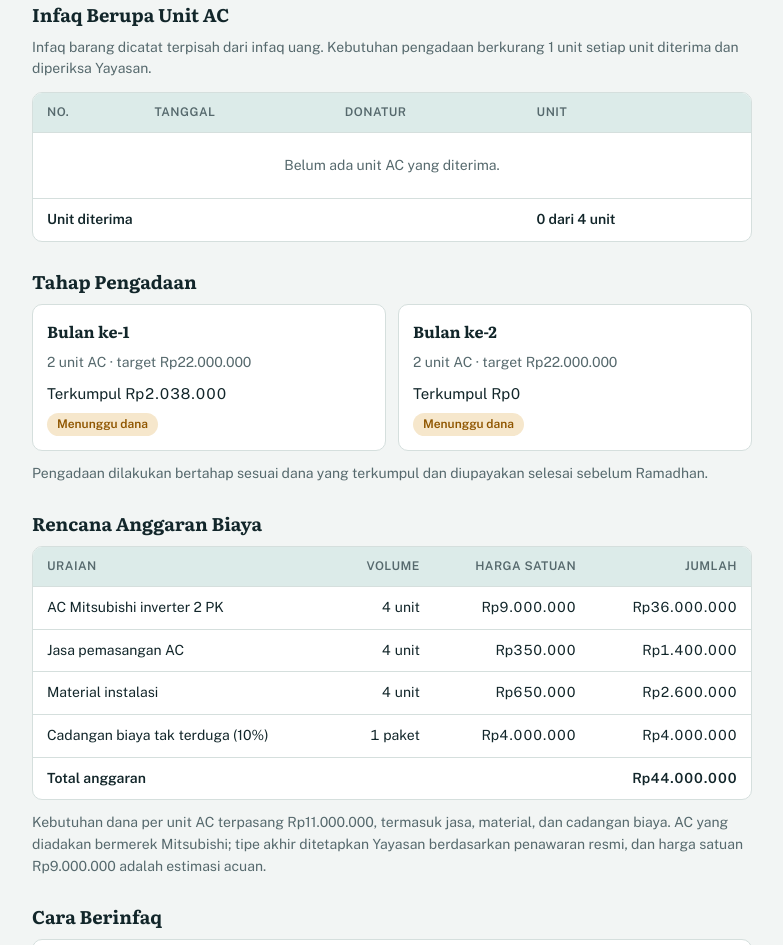
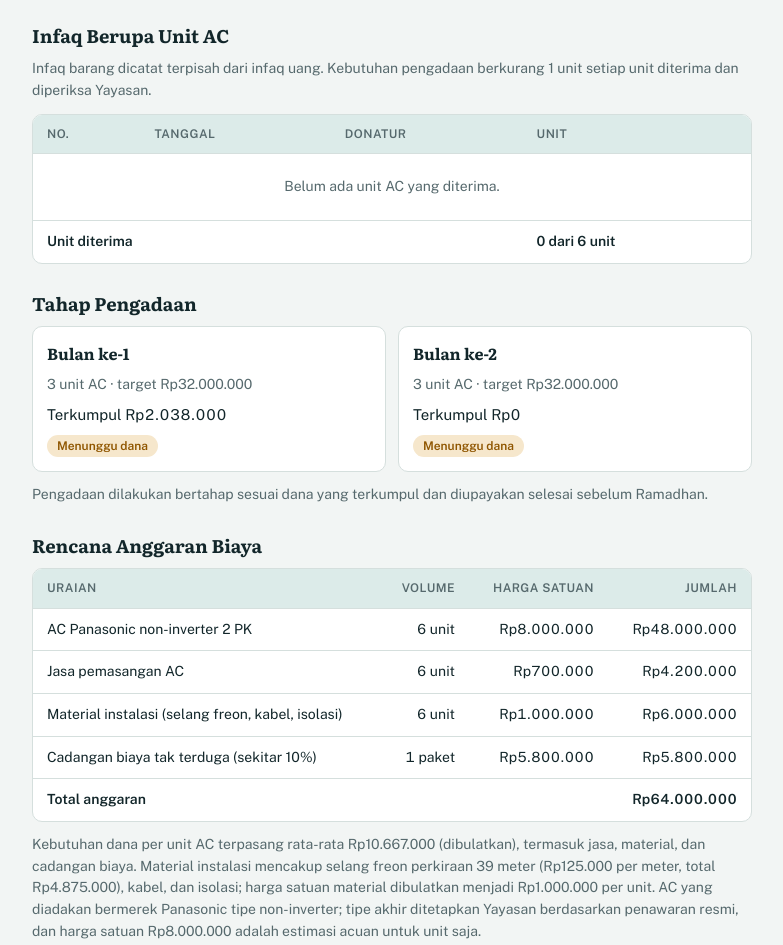
Before and after one commit to sisinfo2026/laporandanaacmasjid, a plain HTML site: page index.html in a window 1280 px wide. Shown: the part 787-1732 px from the top of the page, without its empty margins (248-1031 px from the left). Drawn offline with nearby package versions, Linux system fonts and the light colour scheme.

Commit message:
Update index.html

```diff
--- a/index.html
+++ b/index.html
@@ -100,7 +100,7 @@ ul { margin: 0; padding-left: 1.2rem; display: flex; flex-direction: column; gap
   <header>
     <span class="eyebrow">Yayasan Dzu Nuuroin · Laporan Penggalangan Dana</span>
     <h1>Peremajaan AC Masjid Pondok</h1>
-    <p class="sub">Pengadaan 4 unit AC inverter 2 PK untuk Masjid Pondok Lantai 1 dan 2. Laporan per <span id="asof">17 November 2026</span>.</p>
+    <p class="sub">Pengadaan 6 unit AC Panasonic non-inverter 2 PK untuk Masjid Pondok Lantai 1 dan 2. Laporan per <span id="asof">17 November 2026</span>.</p>
   </header>
 
   <div class="summary">
@@ -111,13 +111,13 @@ ul { margin: 0; padding-left: 1.2rem; display: flex; flex-direction: column; gap
     <div class="stats">
       <div class="stat"><span>Dana masuk</span><span class="num" id="tot-masuk">Rp0</span></div>
       <div class="stat"><span>Pengeluaran</span><span class="num" id="tot-keluar">Rp0</span></div>
-      <div class="stat"><span>Target dana</span><span class="num" id="target">Rp44.000.000</span></div>
+      <div class="stat"><span>Target dana</span><span class="num" id="target">Rp64.000.000</span></div>
     </div>
     <div>
       <div class="bar" role="progressbar" aria-valuemin="0" aria-valuemax="100" aria-valuenow="0" id="bar"><i id="bar-fill" style="width:0%"></i></div>
       <div class="bar-meta" style="margin-top:8px">
         <span id="pct">0% dari target</span>
-        <span class="num" id="kurang">Kekurangan Rp44.000.000</span>
+        <span class="num" id="kurang">Kekurangan Rp64.000.000</span>
       </div>
     </div>
   </div>
@@ -151,7 +151,7 @@ ul { margin: 0; padding-left: 1.2rem; display: flex; flex-direction: column; gap
       <table>
         <thead><tr><th>No.</th><th>Tanggal</th><th>Donatur</th><th>Unit</th></tr></thead>
         <tbody id="barang-body"></tbody>
-        <tfoot><tr><td colspan="3">Unit diterima</td><td id="barang-total">0 dari 4 unit</td></tr></tfoot>
+        <tfoot><tr><td colspan="3">Unit diterima</td><td id="barang-total">0 dari 6 unit</td></tr></tfoot>
       </table>
     </div>
   </section>
@@ -168,10 +168,10 @@ ul { margin: 0; padding-left: 1.2rem; display: flex; flex-direction: column; gap
       <table>
         <thead><tr><th>Uraian</th><th class="r">Volume</th><th class="r">Harga satuan</th><th class="r">Jumlah</th></tr></thead>
         <tbody id="rab-body"></tbody>
-        <tfoot><tr><td colspan="3">Total anggaran</td><td class="r" id="rab-total">Rp44.000.000</td></tr></tfoot>
+        <tfoot><tr><td colspan="3">Total anggaran</td><td class="r" id="rab-total">Rp64.000.000</td></tr></tfoot>
       </table>
     </div>
-    <p class="sub">Kebutuhan dana per unit AC terpasang Rp11.000.000, termasuk jasa, material, dan cadangan biaya. AC yang diadakan bermerek Mitsubishi; tipe akhir ditetapkan Yayasan berdasarkan penawaran resmi, dan harga satuan Rp9.000.000 adalah estimasi acuan.</p>
+    <p class="sub">Kebutuhan dana per unit AC terpasang rata-rata Rp10.667.000 (dibulatkan), termasuk jasa, material, dan cadangan biaya. Material instalasi mencakup selang freon perkiraan 39 meter (Rp125.000 per meter, total Rp4.875.000), kabel, dan isolasi; harga satuan material dibulatkan menjadi Rp1.000.000 per unit. AC yang diadakan bermerek Panasonic tipe non-inverter; tipe akhir ditetapkan Yayasan berdasarkan penawaran resmi, dan harga satuan Rp8.000.000 adalah estimasi acuan untuk unit saja.</p>
   </section>
 
   <section>
@@ -183,7 +183,7 @@ ul { margin: 0; padding-left: 1.2rem; display: flex; flex-direction: column; gap
       <button type="button" id="copy">Salin nomor rekening</button>
       <p class="sub" id="copy-note" aria-live="polite">Konfirmasi infaq: Saiful Islam, 0822-5781-0701</p>
     </div>
-    <p class="sub">Infaq sesuai kemampuan, berapa pun nilainya, sangat berarti. Infaq 1 unit AC langsung dapat diterima setelah dikonsultasikan dengan Yayasan agar sesuai spesifikasi AC Mitsubishi inverter 2 PK.</p>
+    <p class="sub">Infaq sesuai kemampuan, berapa pun nilainya, sangat berarti. Infaq 1 unit AC langsung dapat diterima setelah dikonsultasikan dengan Yayasan agar sesuai spesifikasi AC Panasonic non-inverter 2 PK.</p>
   </section>
 
   <section>
@@ -201,7 +201,7 @@ ul { margin: 0; padding-left: 1.2rem; display: flex; flex-direction: column; gap
 
 <script>
 /* Catatan kas: tambahkan baris ke daftar di bawah, lalu publikasikan ulang. */
-var TARGET = 44000000;
+var TARGET = 64000000;
 var AS_OF = "17 November 2026";
 // { tanggal: "7 Nov 2026", donatur: "Hamba Allah", jumlah: 500000 }
 var DANA_MASUK = [
@@ -211,18 +211,18 @@ var DANA_MASUK = [
 var PENGELUARAN = [];
 // { tanggal: "25 Nov 2026", donatur: "Hamba Allah", unit: 1 }
 var INFAQ_BARANG = [];
-var UNIT_TOTAL = 4;
+var UNIT_TOTAL = 6;
 var TAHAP = [
-  { nama: "Bulan ke-1", unit: 2, target: 22000000 },
-  { nama: "Bulan ke-2", unit: 2, target: 22000000 }
+  { nama: "Bulan ke-1", unit: 3, target: 32000000 },
+  { nama: "Bulan ke-2", unit: 3, target: 32000000 }
 ];
 var RAB = [
-  { uraian: "AC Mitsubishi inverter 2 PK", volume: "4 unit", satuan: 9000000 },
-  { uraian: "Jasa pemasangan AC", volume: "4 unit", satuan: 350000 },
-  { uraian: "Material instalasi", volume: "4 unit", satuan: 650000 },
-  { uraian: "Cadangan biaya tak terduga (10%)", volume: "1 paket", satuan: 4000000 }
+  { uraian: "AC Panasonic non-inverter 2 PK", volume: "6 unit", satuan: 8000000 },
+  { uraian: "Jasa pemasangan AC", volume: "6 unit", satuan: 700000 },
+  { uraian: "Material instalasi (selang freon, kabel, isolasi)", volume: "6 unit", satuan: 1000000 },
+  { uraian: "Cadangan biaya tak terduga (sekitar 10%)", volume: "1 paket", satuan: 5800000 }
 ];
-var RAB_JUMLAH = [36000000, 1400000, 2600000, 4000000];
+var RAB_JUMLAH = [48000000, 4200000, 6000000, 5800000];
 
 function rp(n) { return "Rp" + Math.round(n).toLocaleString("id-ID"); }
 function el(id) { return document.getElementById(id); }
```
